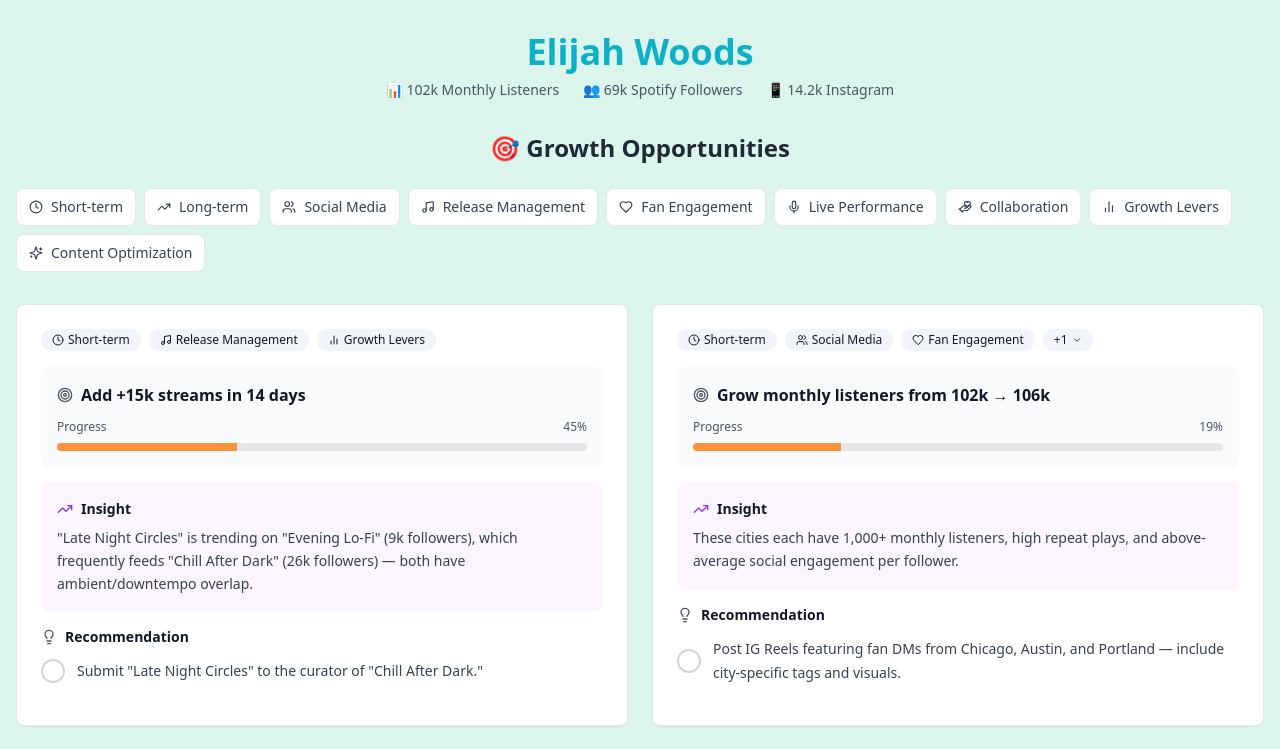
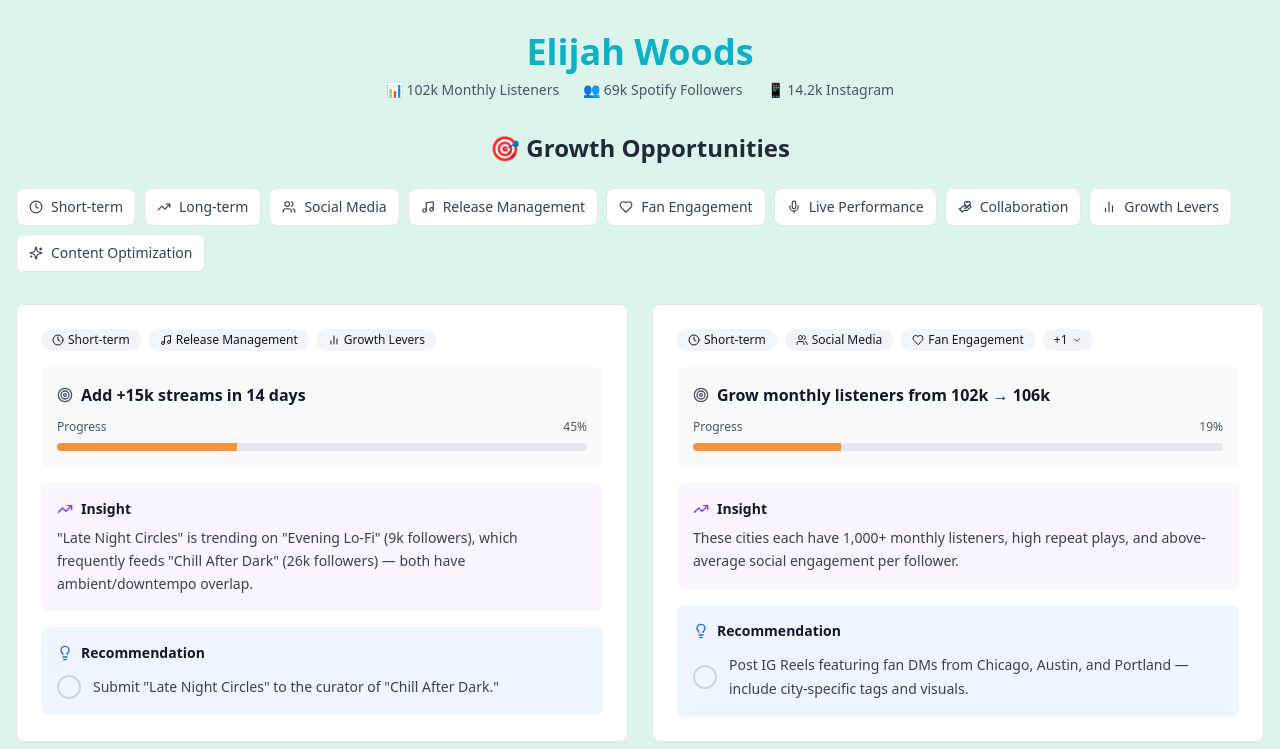
Before and after one commit to akashdmukherjee/smart-recommendations, a React (Vite) app: page / in a window 1280 px wide. Shown: the top 749 px of the page. Built offline with nearby package versions, Linux system fonts and the light colour scheme.

Commit message:
feat: Apply blue container to short-term goals
Applies the blue container styling to the short-term goal boxes, mirroring the design of the recommendation boxes, while maintaining the carousel functionality.

```diff
--- a/src/components/RecommendationCard.tsx
+++ b/src/components/RecommendationCard.tsx
@@ -140,9 +140,9 @@ export const RecommendationCard = ({ recommendation }: RecommendationCardProps)
         </div>
 
         {/* Recommendation section */}
-        <div className="mb-4">
+        <div className="bg-blue-50 rounded-lg p-4">
           <div className="flex items-center gap-2 mb-3">
-            <Lightbulb size={16} className="text-gray-600" />
+            <Lightbulb size={16} className="text-blue-600" />
             <h4 className="text-sm font-semibold text-gray-900">Recommendation</h4>
           </div>
           {/* Action section with circle button */}
```
